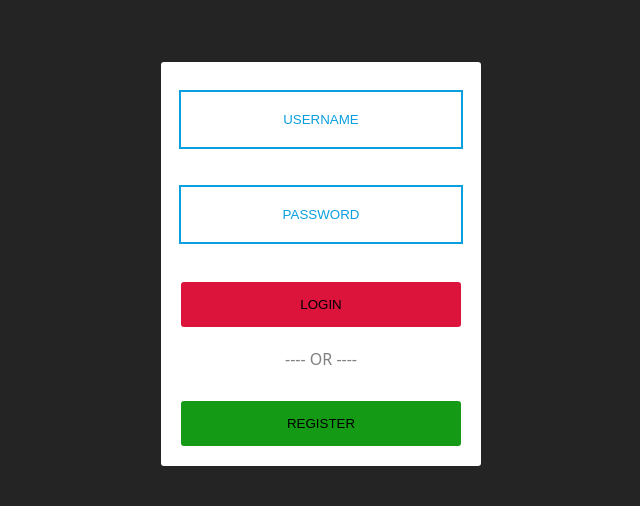
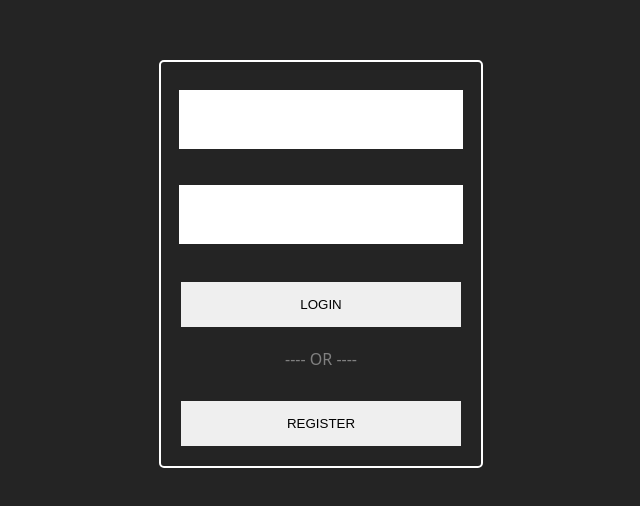
Before and after one commit to techkamar/odiyan-chat, a React (Vite) app in the folder odiyan-ui/: page /login in a window 1280 px wide. Shown: the part 136-642 px from the top of the page, without its empty margins (319-959 px from the left). Built offline with nearby package versions, Linux system fonts and the light colour scheme.

Commit message:
Fixed CSS

```diff
--- a/odiyan-ui/src/pages/login/login.css
+++ b/odiyan-ui/src/pages/login/login.css
@@ -8,12 +8,14 @@
     border: 0px;
     padding: 15px 30px;
     margin:20px;
-    border-radius: 3px;
+    /* border-radius: 3px; */
 }
 
 .scale-btn:hover{
     cursor: pointer;
-    transform: scale(1.1);
+    outline: 1px solid white;
+    background-color: white;
+    color:black;
 }
 
 .crimson{
@@ -27,10 +29,9 @@
 .login-box-container{
     min-width: 320px;
     min-height: 320px;
-    background-color: white;
     margin:0px auto;
     border-radius: 3px;
-    box-shadow: red;
+    outline:2px solid white;
 }
 .login-entry{
     display: flex;
@@ -40,12 +41,12 @@
 }
 
 .login-entry input{
-    background-color: white;
     border:0px;
-    outline: 2px solid rgb(10, 159, 223);
+    outline: 2px solid white;
     color:black;
     padding:20px;
     margin:20px;
+    color:white;
 }
 
 .or-text-container{
@@ -55,5 +56,5 @@
 
 ::placeholder{
     text-align: center;
-    color: rgb(10, 159, 223);
+    color: white;
 }
--- a/odiyan-ui/src/pages/login/login.jsx
+++ b/odiyan-ui/src/pages/login/login.jsx
@@ -8,11 +8,11 @@ const Login = () => {
                     <div className='login-entry'>
                         <input type='text' placeholder='USERNAME'/>
                         <input type='password' placeholder='PASSWORD'/>
-                        <button className='scale-btn crimson'>LOGIN</button>
+                        <button className='scale-btn'>LOGIN</button>
                     </div>
                     <div className='or-text-container'>---- OR ----</div>
                     <div className='login-entry'>
-                        <button className='scale-btn green'>REGISTER</button>
+                        <button className='scale-btn'>REGISTER</button>
                     </div>
                 </div>
             </div>
```
